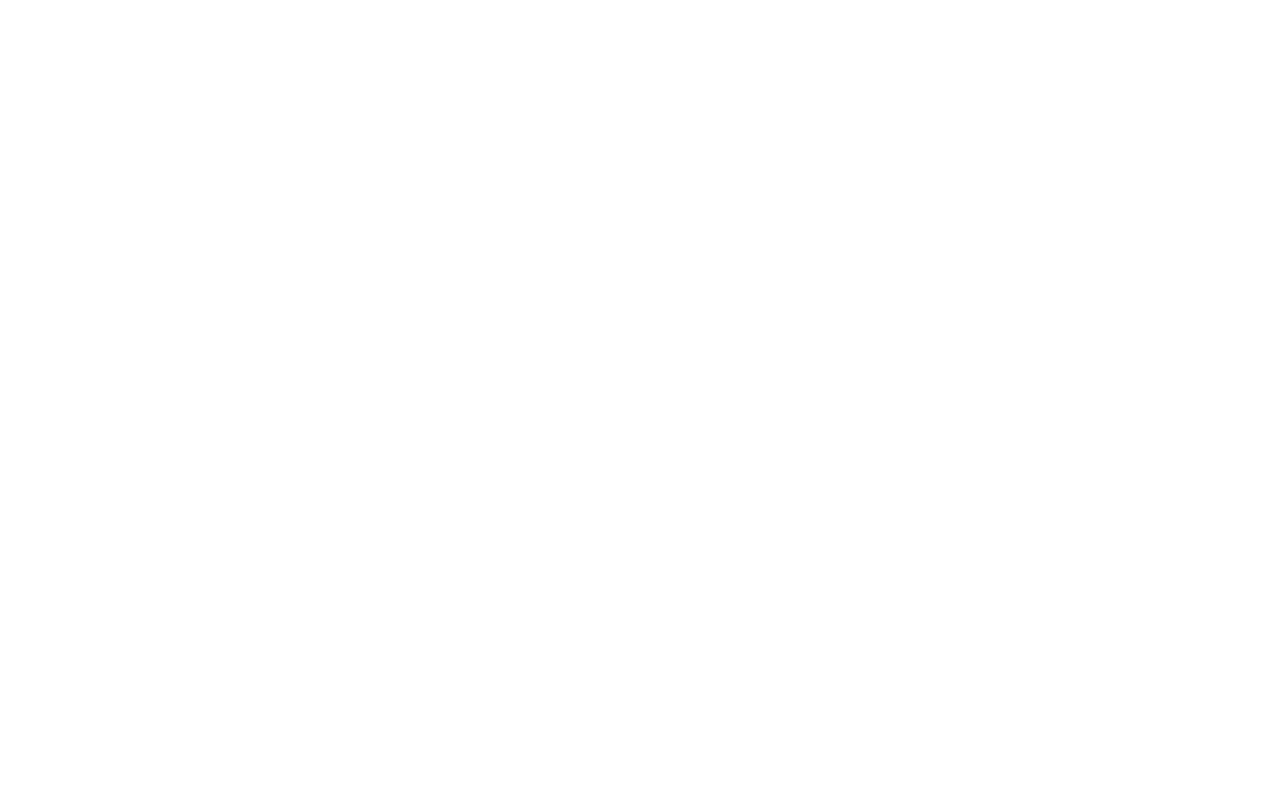
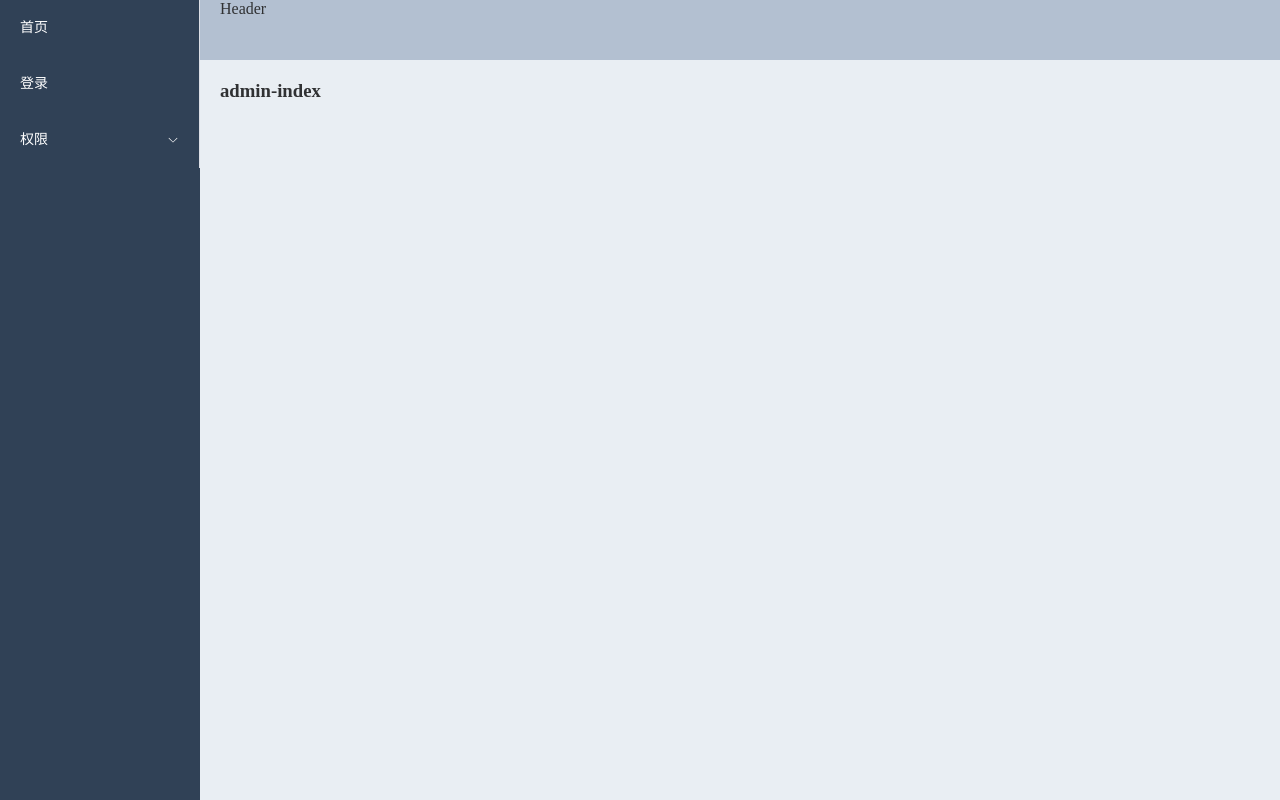
Before and after one commit to ZFenglin/vue3-vite-project, a Vue app: page /#/permission/admin in a window 1280 px wide. Before the commit this address had no page. Built offline with nearby package versions, Linux system fonts and the light colour scheme.

Commit message:
feat: 菜单导航和路由配置

```diff
--- a/src/layout/app-layout.vue
+++ b/src/layout/app-layout.vue
@@ -1,7 +1,7 @@
 <template>
   <el-container>
     <el-aside width="200px">
-      Aside
+      <AppMenu />
     </el-aside>
     <el-container>
       <el-header>Header</el-header>
@@ -12,6 +12,10 @@
   </el-container>
 </template>
 
+<script lang="ts" setup>
+import AppMenu from './components/app-menu.vue'
+</script>
+
 <style lang="scss" scoped>
  .el-header {
   background-color: #b3c0d1;
@@ -19,7 +23,7 @@
 }
 
  .el-aside {
-  background-color: #d3dce6;
+  background-color: #304156;
   color: var(--el-text-color-primary);
 
 }
--- /dev/null
+++ b/src/layout/components/app-menu.vue
@@ -0,0 +1,28 @@
+<template>
+  <el-menu
+    active-text-color="#ffd04b"
+    background-color="#304156"
+    class="el-menu-vertical-demo"
+    default-active="1"
+    text-color="#fff"
+    router
+  >
+    <el-menu-item index="/">
+      <span>首页</span>
+    </el-menu-item>
+    <el-menu-item index="/login">
+      <span>登录</span>
+    </el-menu-item>
+    <el-sub-menu>
+      <template #title>
+        <span>权限</span>
+      </template>
+      <el-menu-item index="/permission/role">
+        角色
+      </el-menu-item>
+      <el-menu-item index="/permission/admin">
+        管理
+      </el-menu-item>
+    </el-sub-menu>
+  </el-menu>
+</template>
--- a/src/router/index.ts
+++ b/src/router/index.ts
@@ -1,6 +1,8 @@
 import { createRouter, createWebHashHistory, RouteRecordRaw } from 'vue-router'
 
 import AppLayout from '@/layout/app-layout.vue'
+
+import permissionRoutes from './modules/permission'
 
 const routes: RouteRecordRaw[] = [
   {
@@ -16,7 +18,8 @@ const routes: RouteRecordRaw[] = [
         path: '/login',
         name: 'login',
         component: () => import('../views/login/login-index.vue')
-      }
+      },
+      permissionRoutes
     ]
   }
 
--- /dev/null
+++ b/src/router/modules/permission.ts
@@ -0,0 +1,22 @@
+import { RouteRecordRaw, RouterView } from 'vue-router'
+
+const routes: RouteRecordRaw =
+  {
+    path: 'permission',
+    name: 'permission',
+    component: RouterView,
+    children: [
+      {
+        path: 'role',
+        name: 'permission-role',
+        component: () => import('@/views/permission/role/role-index.vue')
+      },
+      {
+        path: 'admin',
+        name: 'permission-admin',
+        component: () => import('@/views/permission/admin/admin-index.vue')
+      }
+    ]
+  }
+
+export default routes
--- /dev/null
+++ b/src/views/permission/admin/admin-index.vue
@@ -0,0 +1,5 @@
+<template>
+  <h1>admin-index</h1>
+</template>
+<script setup lang="ts">
+</script>
--- /dev/null
+++ b/src/views/permission/role/role-index.vue
@@ -0,0 +1,5 @@
+<template>
+  <h1>role-index</h1>
+</template>
+<script setup lang="ts">
+</script>
```
